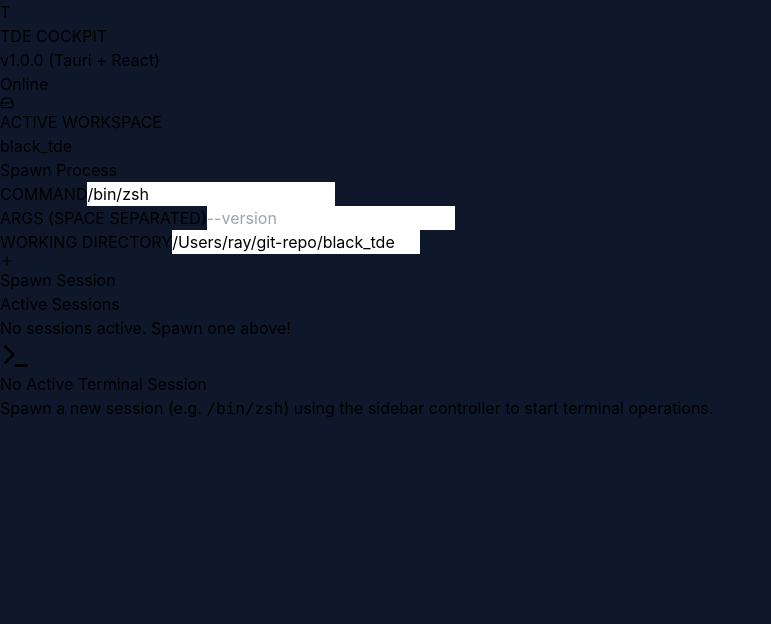
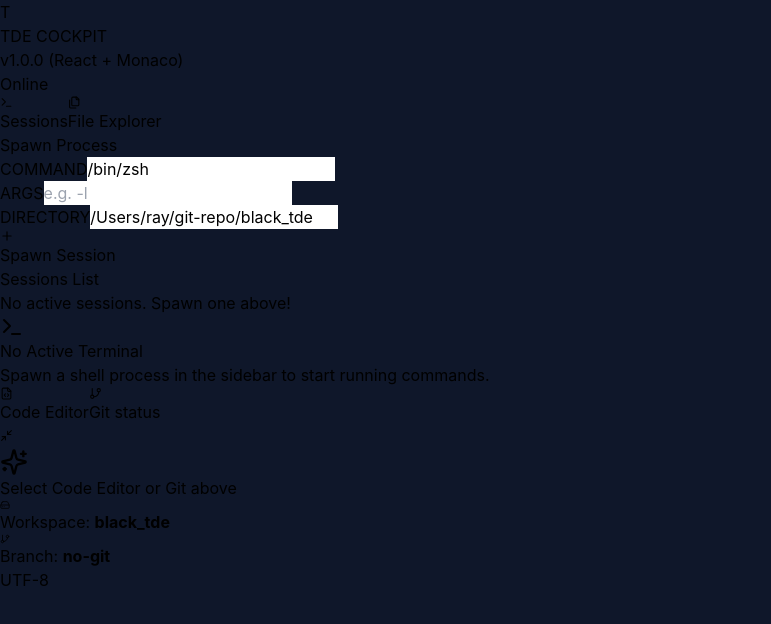
Before and after one commit to blackTDE/blackTDE, a React (Vite) app: page / in a window 1280 px wide. Shown: the top 624 px of the page, without its empty margins (0-771 px from the left). Built offline with nearby package versions, Linux system fonts and the light colour scheme.

Commit message:
feat: integrate Workspace Explorer and Git panels in App.tsx

```diff
--- a/src/App.tsx
+++ b/src/App.tsx
@@ -1,35 +1,76 @@
-import { useState } from 'react';
+import { useState, useEffect } from 'react';
 import { useWorkspaceStore } from './store/workspaceStore';
 import { TerminalPane } from './components/TerminalPane';
+import { FileTree } from './components/FileTree';
+import { EditorPane } from './components/EditorPane';
+import { GitPanel } from './components/GitPanel';
 import { invoke } from '@tauri-apps/api/core';
-import { Plus, Terminal as TermIcon, Trash2, HardDrive } from 'lucide-react';
+import {
+  Plus,
+  Terminal as TermIcon,
+  Trash2,
+  HardDrive,
+  Files,
+  GitBranch,
+  FileCode,
+  Sparkles,
+  Maximize2,
+  Minimize2
+} from 'lucide-react';
 
 function App() {
-  const { sessions, activeSessionId, addSession, setActiveSession, removeSession } = useWorkspaceStore();
+  const {
+    sessions,
+    activeSessionId,
+    addSession,
+    setActiveSession,
+    removeSession,
+    activeRightPanel,
+    setActiveRightPanel,
+    gitBranch,
+    setGitBranch
+  } = useWorkspaceStore();
+
+  const [leftTab, setLeftTab] = useState<'sessions' | 'files'>('sessions');
+  const [isRightPaneExpanded, setIsRightPaneExpanded] = useState(true);
+
+  // Spawning process parameters
   const [cmdInput, setCmdInput] = useState('/bin/zsh');
   const [argsInput, setArgsInput] = useState('');
   const [cwdInput, setCwdInput] = useState('/Users/ray/git-repo/black_tde');
 
+  const workspacePath = '/Users/ray/git-repo/black_tde';
+
+  // Load Git Branch name on load
+  const loadGitBranch = async () => {
+    try {
+      const branchName = await invoke<string>('get_git_branch', { cwd: workspacePath });
+      setGitBranch(branchName);
+    } catch (e) {
+      console.error(e);
+    }
+  };
+
+  useEffect(() => {
+    loadGitBranch();
+  }, []);
+
   const handleCreateSession = async () => {
     const newSessionId = 'session_' + Math.random().toString(36).substring(2, 11);
     const mockWorkspaceId = 'default_workspace';
-
-    // Parse arguments split by space
     const args = argsInput.trim() ? argsInput.split(/\s+/) : [];
 
     try {
-      // Invoke Tauri command to spawn process in PTY backend
       await invoke('spawn_session', {
         id: newSessionId,
         workspaceId: mockWorkspaceId,
         command: cmdInput,
         args: args,
-        cwd: cwdInput || '/Users/ray/git-repo/black_tde',
+        cwd: cwdInput || workspacePath,
         rows: 24,
         cols: 80,
       });
 
-      // Add to frontend state manager
       addSession({
         id: newSessionId,
         agentType: cmdInput.split('/').pop() || cmdInput,
@@ -49,15 +90,18 @@ function App() {
       removeSession(id);
     } catch (error) {
       console.error('Failed to terminate session:', error);
-      removeSession(id); // fallback cleanup from store
+      removeSession(id);
     }
   };
 
   return (
-    <div className="flex h-screen w-screen bg-[#020617] text-slate-100 overflow-hidden font-sans">
+    <div className="flex h-screen w-screen bg-[#020617] text-slate-100 overflow-hidden font-sans flex-col">
+      {/* Main Container */}
+      <div className="flex flex-1 min-h-0 w-full overflow-hidden">
+
         {/* Left Sidebar Panel */}
         <div className="w-80 border-r border-slate-800 bg-[#0b0f19] flex flex-col select-none">
-        {/* App Title & Workspace Section */}
+          {/* Header */}
           <div className="p-4 border-b border-slate-800 flex items-center justify-between">
             <div className="flex items-center space-x-2">
               <div className="w-8 h-8 rounded bg-gradient-to-tr from-sky-500 to-indigo-500 flex items-center justify-center font-bold text-white shadow-md shadow-sky-500/20">
@@ -65,7 +109,7 @@ function App() {
               </div>
               <div>
                 <h1 className="font-bold text-sm tracking-wide bg-gradient-to-r from-sky-400 to-indigo-400 bg-clip-text text-transparent">TDE COCKPIT</h1>
-              <p className="text-[10px] text-slate-400 font-mono">v1.0.0 (Tauri + React)</p>
+                <p className="text-[10px] text-slate-400 font-mono">v1.0.0 (React + Monaco)</p>
               </div>
             </div>
             <div className="flex items-center space-x-1 text-emerald-400 text-xs font-semibold bg-emerald-500/10 px-2 py-0.5 rounded-full border border-emerald-500/20">
@@ -74,18 +118,39 @@ function App() {
             </div>
           </div>
 
-        {/* Workspace info */}
-        <div className="px-4 py-3 bg-[#0d1527] border-b border-slate-800/80 flex items-center space-x-2">
-          <HardDrive size={14} className="text-sky-400" />
-          <div className="truncate">
-            <p className="text-[10px] text-slate-400 font-medium">ACTIVE WORKSPACE</p>
-            <p className="text-xs font-mono truncate text-slate-200">black_tde</p>
-          </div>
+          {/* Tab Switchers */}
+          <div className="flex border-b border-slate-850 px-2 pt-2 bg-[#090d16]/80">
+            <button
+              onClick={() => setLeftTab('sessions')}
+              className={`flex-1 flex items-center justify-center space-x-1.5 py-2 text-xs font-medium border-b-2 rounded-t transition ${
+                leftTab === 'sessions'
+                  ? 'border-sky-500 text-sky-400 bg-sky-500/5'
+                  : 'border-transparent text-slate-400 hover:text-slate-200'
+              }`}
+            >
+              <TermIcon size={13} />
+              <span>Sessions</span>
+            </button>
+            <button
+              onClick={() => setLeftTab('files')}
+              className={`flex-1 flex items-center justify-center space-x-1.5 py-2 text-xs font-medium border-b-2 rounded-t transition ${
+                leftTab === 'files'
+                  ? 'border-sky-500 text-sky-400 bg-sky-500/5'
+                  : 'border-transparent text-slate-400 hover:text-slate-200'
+              }`}
+            >
+              <Files size={13} />
+              <span>File Explorer</span>
+            </button>
           </div>
 
-        {/* Spawn New Session Section */}
-        <div className="p-4 border-b border-slate-800 flex flex-col space-y-3 bg-[#0c1220]/60">
-          <h2 className="text-xs font-semibold tracking-wider text-slate-400 uppercase">Spawn Process</h2>
+          {/* Left Tab Content */}
+          <div className="flex-1 overflow-y-auto flex flex-col">
+            {leftTab === 'sessions' ? (
+              <div className="flex flex-col flex-1">
+                {/* Spawn Process Form */}
+                <div className="p-4 border-b border-slate-800 flex flex-col space-y-3 bg-[#0c1220]/40">
+                  <h2 className="text-[10px] font-bold tracking-wider text-slate-400 uppercase">Spawn Process</h2>
                   <div className="space-y-2 text-xs">
                     <div>
                       <label className="block text-slate-400 font-mono mb-1">COMMAND</label>
@@ -93,33 +158,31 @@ function App() {
                         type="text"
                         value={cmdInput}
                         onChange={(e) => setCmdInput(e.target.value)}
-                placeholder="/bin/zsh"
                         className="w-full bg-[#1e293b] border border-slate-700 rounded px-2 py-1 text-slate-200 focus:outline-none focus:border-sky-500 font-mono"
                       />
                     </div>
                     <div>
-              <label className="block text-slate-400 font-mono mb-1">ARGS (SPACE SEPARATED)</label>
+                      <label className="block text-slate-400 font-mono mb-1">ARGS</label>
                       <input
                         type="text"
                         value={argsInput}
                         onChange={(e) => setArgsInput(e.target.value)}
-                placeholder="--version"
+                        placeholder="e.g. -l"
                         className="w-full bg-[#1e293b] border border-slate-700 rounded px-2 py-1 text-slate-200 focus:outline-none focus:border-sky-500 font-mono"
                       />
                     </div>
                     <div>
-              <label className="block text-slate-400 font-mono mb-1">WORKING DIRECTORY</label>
+                      <label className="block text-slate-400 font-mono mb-1">DIRECTORY</label>
                       <input
                         type="text"
                         value={cwdInput}
                         onChange={(e) => setCwdInput(e.target.value)}
-                placeholder="/Users/ray/git-repo/black_tde"
                         className="w-full bg-[#1e293b] border border-slate-700 rounded px-2 py-1 text-slate-200 focus:outline-none focus:border-sky-500 font-mono"
                       />
                     </div>
                     <button
                       onClick={handleCreateSession}
-              className="w-full flex items-center justify-center space-x-1 bg-sky-500 hover:bg-sky-600 active:bg-sky-700 text-white font-medium py-1.5 px-3 rounded shadow shadow-sky-500/20 transition duration-150"
+                      className="w-full flex items-center justify-center space-x-1 bg-sky-500 hover:bg-sky-600 active:bg-sky-700 text-white font-medium py-1.5 px-3 rounded shadow shadow-sky-500/20 transition"
                     >
                       <Plus size={14} />
                       <span>Spawn Session</span>
@@ -127,12 +190,12 @@ function App() {
                   </div>
                 </div>
 
-        {/* Sessions List */}
-        <div className="flex-1 overflow-y-auto p-4 space-y-2">
-          <h2 className="text-xs font-semibold tracking-wider text-slate-400 uppercase mb-2">Active Sessions</h2>
+                {/* Session list */}
+                <div className="p-4 space-y-2 flex-grow overflow-y-auto">
+                  <h2 className="text-[10px] font-bold tracking-wider text-slate-400 uppercase mb-2">Sessions List</h2>
                   {Object.keys(sessions).length === 0 ? (
                     <div className="text-xs text-slate-500 italic p-2 text-center">
-              No sessions active. Spawn one above!
+                      No active sessions. Spawn one above!
                     </div>
                   ) : (
                     Object.values(sessions).map((session) => (
@@ -158,7 +221,6 @@ function App() {
                             handleTerminateSession(session.id);
                           }}
                           className="p-1 hover:bg-red-500/20 hover:text-red-400 text-slate-500 rounded transition"
-                  title="Kill Session"
                         >
                           <Trash2 size={13} />
                         </button>
@@ -167,39 +229,147 @@ function App() {
                   )}
                 </div>
               </div>
+            ) : (
+              <div className="p-4 flex-grow flex flex-col min-h-0">
+                <h2 className="text-[10px] font-bold tracking-wider text-slate-400 uppercase mb-2">Workspace Files</h2>
+                <div className="flex-1 overflow-y-auto min-h-0">
+                  <FileTree rootPath={workspacePath} />
+                </div>
+              </div>
+            )}
+          </div>
+        </div>
 
-      {/* Center Console Pane */}
-      <div className="flex-1 flex flex-col min-w-0 bg-[#090d16]">
+        {/* Center Panel (Split: Terminal + Editor/Git) */}
+        <div className="flex-grow flex min-w-0 bg-[#090d16]">
+          {/* Main vertical split panel */}
+          <div className="flex-grow flex min-w-0 h-full p-4 space-x-4">
+
+            {/* Split Left: Terminal Pane */}
+            <div className="flex-1 min-w-0 h-full flex flex-col">
               {activeSessionId && sessions[activeSessionId] ? (
-          <div className="flex-1 flex flex-col p-4 h-full">
-            {/* Session Header */}
-            <div className="flex items-center justify-between mb-2">
+                <div className="flex-1 flex flex-col h-full min-h-0">
+                  <div className="flex items-center justify-between mb-2 select-none">
                     <div>
                       <h2 className="text-sm font-bold flex items-center space-x-2">
                         <span className="w-2 h-2 rounded-full bg-sky-400 animate-pulse"></span>
-                  <span>Session Terminal</span>
+                        <span className="text-slate-200">Terminal Panel</span>
                       </h2>
-                <p className="text-xs font-mono text-slate-400 mt-0.5">
+                      <p className="text-[10px] font-mono text-slate-400 mt-0.5">
                         ID: {activeSessionId} | CWD: {sessions[activeSessionId].cwd}
                       </p>
                     </div>
                   </div>
-            {/* Terminal Pane */}
-            <div className="flex-1 min-h-0">
+                  <div className="flex-grow min-h-0">
                     <TerminalPane sessionId={activeSessionId} />
                   </div>
                 </div>
               ) : (
-          <div className="flex-grow flex flex-col items-center justify-center text-center p-8 select-none">
-            <div className="w-16 h-16 rounded-full bg-slate-800/50 flex items-center justify-center text-slate-400 mb-4 border border-slate-700/50">
-              <TermIcon size={32} />
+                <div className="flex-grow flex flex-col items-center justify-center text-center p-8 select-none border border-dashed border-slate-700/60 rounded-lg bg-slate-900/10">
+                  <div className="w-12 h-12 rounded-full bg-slate-800/40 flex items-center justify-center text-slate-400 mb-3 border border-slate-700/40">
+                    <TermIcon size={24} />
                   </div>
-            <h2 className="text-lg font-bold text-slate-200">No Active Terminal Session</h2>
-            <p className="text-sm text-slate-400 max-w-sm mt-2">
-              Spawn a new session (e.g. <code className="font-mono text-xs bg-slate-800 px-1 py-0.5 rounded text-sky-300">/bin/zsh</code>) using the sidebar controller to start terminal operations.
+                  <h2 className="text-sm font-bold text-slate-300">No Active Terminal</h2>
+                  <p className="text-xs text-slate-400 max-w-xs mt-1">
+                    Spawn a shell process in the sidebar to start running commands.
                   </p>
                 </div>
               )}
+            </div>
+
+            {/* Split Right: Swappable Utility Panel (Monaco / Git) */}
+            {isRightPaneExpanded && (
+              <div className="flex-1 min-w-0 h-full flex flex-col">
+                {/* Utilities Tab Switcher */}
+                <div className="flex items-center justify-between mb-2 select-none">
+                  <div className="flex space-x-2 bg-slate-800/40 p-0.5 rounded border border-slate-700/60">
+                    <button
+                      onClick={() => setActiveRightPanel('editor')}
+                      className={`flex items-center space-x-1.5 px-2.5 py-1 rounded text-xs font-semibold transition ${
+                        activeRightPanel === 'editor'
+                          ? 'bg-slate-700 text-slate-100 shadow-sm'
+                          : 'text-slate-400 hover:text-slate-200'
+                      }`}
+                    >
+                      <FileCode size={13} />
+                      <span>Code Editor</span>
+                    </button>
+                    <button
+                      onClick={() => setActiveRightPanel('git')}
+                      className={`flex items-center space-x-1.5 px-2.5 py-1 rounded text-xs font-semibold transition ${
+                        activeRightPanel === 'git'
+                          ? 'bg-slate-700 text-slate-100 shadow-sm'
+                          : 'text-slate-400 hover:text-slate-200'
+                      }`}
+                    >
+                      <GitBranch size={13} />
+                      <span>Git status</span>
+                    </button>
+                  </div>
+                  <button
+                    onClick={() => setIsRightPaneExpanded(false)}
+                    className="p-1 hover:bg-slate-850 rounded text-slate-400 transition"
+                    title="Collapse Utility Panel"
+                  >
+                    <Minimize2 size={13} />
+                  </button>
+                </div>
+
+                {/* Swappable panel content */}
+                <div className="flex-1 min-h-0">
+                  {activeRightPanel === 'editor' ? (
+                    <EditorPane />
+                  ) : activeRightPanel === 'git' ? (
+                    <GitPanel />
+                  ) : (
+                    <div className="w-full h-full bg-[#0f172a] rounded-lg border border-slate-700 flex flex-col items-center justify-center text-slate-500">
+                      <Sparkles size={28} className="mb-1 text-slate-600" />
+                      <span className="text-xs">Select Code Editor or Git above</span>
+                    </div>
+                  )}
+                </div>
+              </div>
+            )}
+
+            {/* Expand Right Pane Trigger */}
+            {!isRightPaneExpanded && (
+              <button
+                onClick={() => {
+                  setIsRightPaneExpanded(true);
+                  if (activeRightPanel === 'none') {
+                    setActiveRightPanel('editor');
+                  }
+                }}
+                className="w-8 bg-[#0b0f19] border border-slate-700/60 rounded-lg flex items-center justify-center hover:bg-slate-800 text-slate-400 hover:text-slate-200 transition"
+                title="Expand Utility Panel"
+              >
+                <Maximize2 size={13} className="rotate-90" />
+              </button>
+            )}
+
+          </div>
+        </div>
+
+      </div>
+
+      {/* Bottom Status Bar */}
+      <div className="h-6 bg-[#090d16] border-t border-slate-800 px-3 flex items-center justify-between text-[10px] text-slate-400 font-mono select-none">
+        <div className="flex items-center space-x-4">
+          <span className="flex items-center space-x-1">
+            <HardDrive size={10} className="text-sky-400" />
+            <span>Workspace: <strong className="text-slate-300">black_tde</strong></span>
+          </span>
+          <span className="flex items-center space-x-1">
+            <GitBranch size={10} className="text-indigo-400" />
+            <span>Branch: <strong className="text-slate-300">{gitBranch}</strong></span>
+          </span>
+        </div>
+        <div className="flex items-center space-x-4">
+          {activeSessionId && (
+            <span>Active Session: <strong className="text-sky-400">{activeSessionId}</strong></span>
+          )}
+          <span className="text-slate-500">UTF-8</span>
+        </div>
       </div>
     </div>
   );
```
Lines whose indentation alone changed are shown as unchanged.
